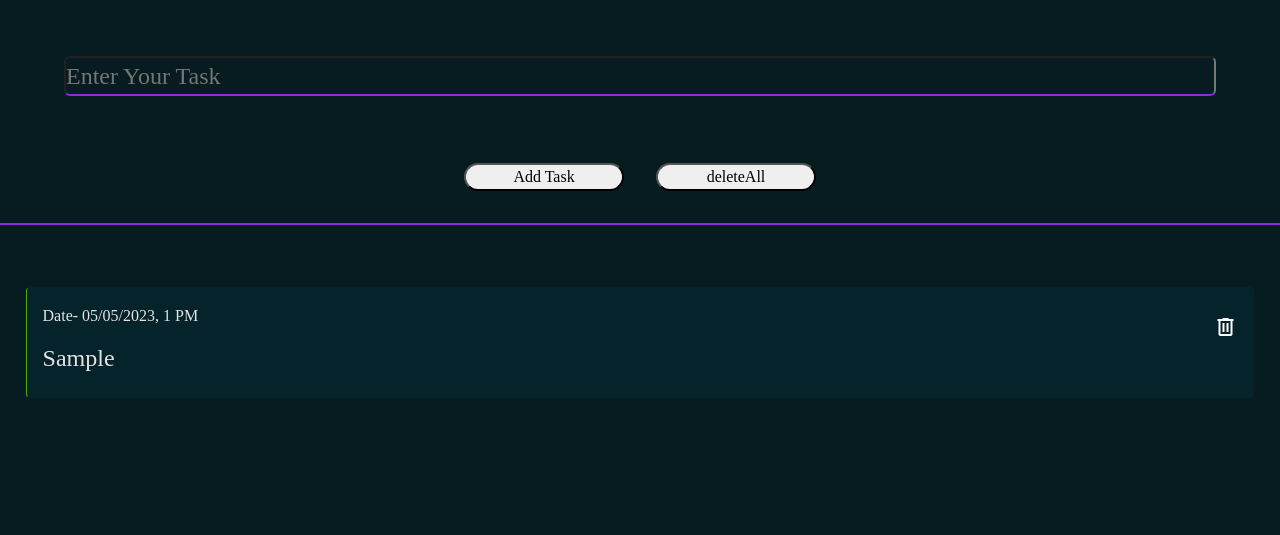
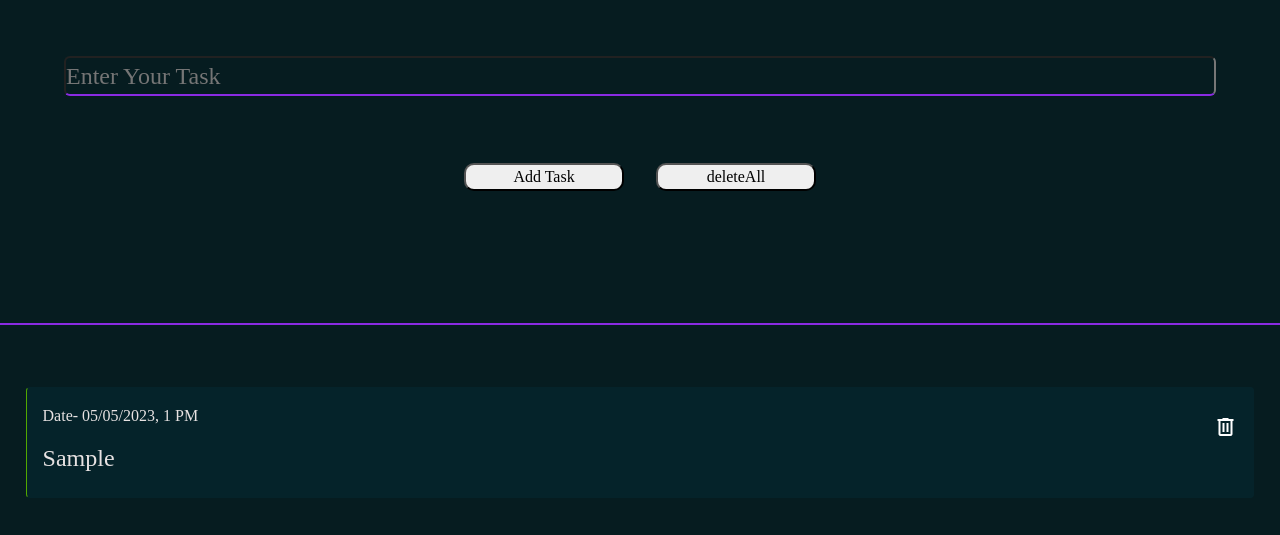
Before and after one commit to RaghunathJavare/to-do-list, a plain HTML site: page index.html in a window 1280 px wide. Both pictures are taken after typing "Sample" into the empty fields and a click on the button "Add Task". Shown: the part 75-610 px from the top of the page. Drawn offline with nearby package versions, Linux system fonts and the light colour scheme.

Commit message:
second commit

```diff
--- a/index.html
+++ b/index.html
@@ -28,7 +28,7 @@
 </head>
 
 <main class="app">
-    <div class="input__task--container">
+    <div class="input__task--container sticky-top">
         <form>
             <span class="material-symbols-outlined icons">
                 settings
--- a/scripts/script.js
+++ b/scripts/script.js
@@ -18,11 +18,13 @@ const dateFormate = function () {
   };
   return new Intl.DateTimeFormat(navigator.language, options).format(now);
 };
-// capitalize first word
-const firstWord = (str) => str[0].toUpperCase() + str.slice(1);
 
 const displayTask = function () {
-  const task = firstWord(userTask.value);
+  // capitalize first word
+  const task =
+    userTask.value ?? userTask.value[0].toUpperCase() + userTask.value.slice(1);
+
+  // const task = userTask.value;
   if (!task) {
     alert("Enter Your Task First");
   } else {
--- a/styles/style.css
+++ b/styles/style.css
@@ -12,9 +12,10 @@ body {
   display: grid;
   background-color: black;
   height: 100vh;
-  /* grid-template-columns: repeat(2, 1fr); */
-  grid-template-rows: 300px;
   font-family: "Montserrat";
+  grid-template-rows: 400px;
+
+
 }
 
 /* input tasks container  */
@@ -84,8 +85,8 @@ body {
 .btn__delete {
   font-size: 1rem;
   width: 10rem;
-  border-radius: 1rem;
-  margin: 1rem;
+  border-radius: 10px;
+  margin: 16px;
 }
 
 .btn__add:hover {
@@ -122,8 +123,4 @@ body {
     margin: 2%;
   }
 
-  h4 {
-    font-size: 1rem;
-  }
-
 }
```
